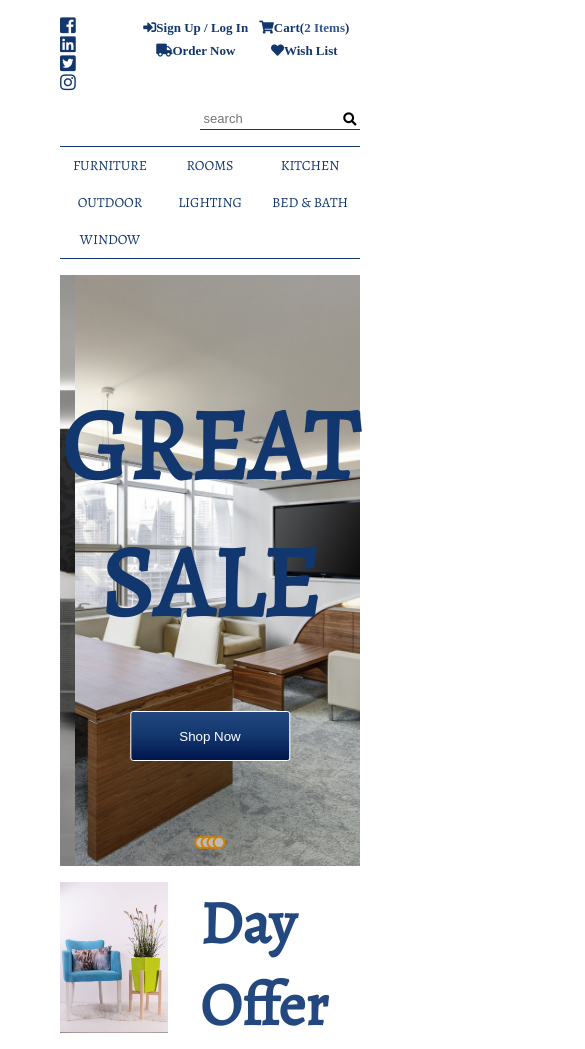
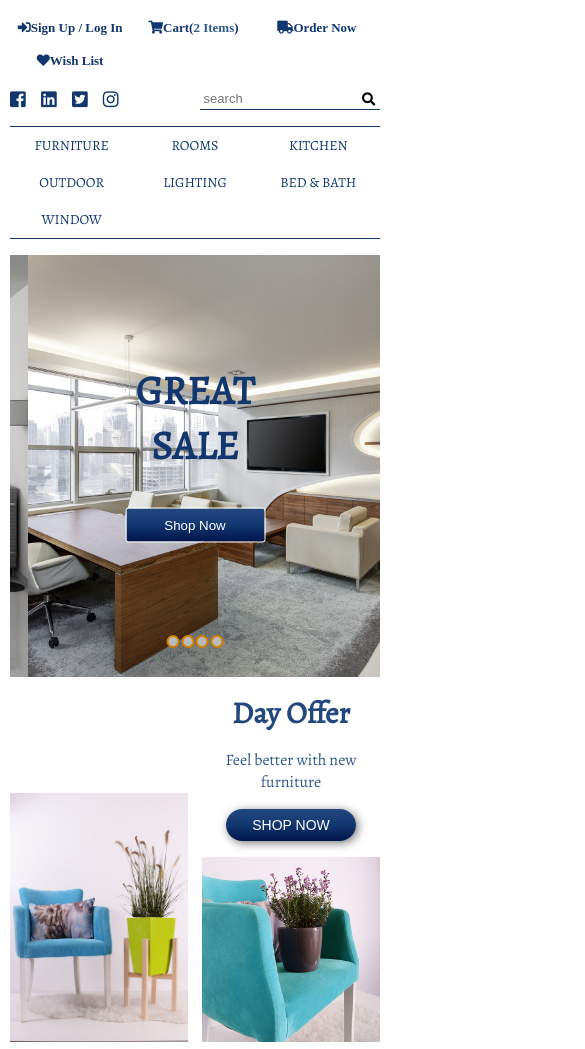
Before and after one commit to Macpeters/css_grid_project_2, a plain HTML site: page index.html in a window 390 px wide. Shown: the top 1049 px of the page, 585 px wide, since content can reach past the window. Drawn offline with nearby package versions, Linux system fonts and the light colour scheme.

Commit message:
make responsive

```diff
--- a/style.css
+++ b/style.css
@@ -691,3 +691,161 @@ body {
   }
 }
 /* End Modal */
+
+@media(max-width: 1250px) {
+  .banner-heading {
+    font-size: 8rem;
+  }
+  .day-offer-heading {
+    font-size: 5rem;
+  }
+  .day-offer-paragraph {
+    font-size: 3rem;
+  }
+}
+
+@media(max-width: 1000px) {
+  .container {
+    grid-template-columns: minmax(4rem, 1fr) repeat(8, minmax(min-content, 16rem)) minmax(4rem, 1fr);
+  }
+  .social-icons {
+    grid-column: 2 / 5;
+    grid-row: 2 / 3;
+  }
+  .first-nav {
+    grid-column: 2 / 10;
+  }
+  .banner-heading {
+    font-size: 5rem;
+  }
+  .day-offer-heading {
+    font-size: 4.5rem;
+  }
+  .day-offer-paragraph {
+    font-size: 2.5rem;
+  }
+  .day-offer-img-one {
+    align-self: end;
+  }
+  .forms-wrapper form {
+    width: 40rem;
+  }
+}
+
+@media(max-width: 800px) {
+  .container {
+    grid-template-columns: minmax(2rem, 1fr) repeat(8, minmax(min-content, 16rem)) minmax(2rem, 1fr);
+    grid-template-rows: repeat(3, min-content) 50vh repeat(5, min-content);
+  }
+  .social-icons {
+    grid-column: 2 / 6;
+  }
+  .dropdown {
+    width: 55.2rem;
+    grid-template-columns: repeat(7, 7.5rem);
+  }
+  .dropdown-list-link {
+    margin-bottom: .7rem;
+  }
+  .dropdown-image {
+    height: 100%;
+    object-fit: cover;
+  }
+  .banner-btn {
+    width: 14rem;
+    height: 4rem;
+  }
+  .slide-btn-1 {
+    left: 45.5%;
+  }
+  .slide-btn-2 {
+    left: 48.5%;
+  }
+  .slide-btn-3 {
+    left: 51.5%;
+  }
+  .slide-btn-4 {
+    left: 54.5%;
+  }
+  .day-offer-heading {
+    font-size: 4rem;
+  }
+  .day-offer-paragraph {
+    font-size: 2rem;
+  }
+  .day-offer-btn {
+    width: 13rem;
+    padding: .8rem;
+  }
+}
+
+@media(max-width: 600px) {
+  .container {
+    grid-template-columns: minmax(1rem, 1fr) repeat(8, minmax(min-content, 16rem)) minmax(1rem, 1fr);
+  }
+  .first-nav-list {
+    grid-template-columns: repeat(auto-fit, minmax(12rem, 1fr));
+    grid-row-gap: 1rem;
+  }
+  .social-icons {
+    grid-column: 2 / 7;
+    grid-template-columns: repeat(auto-fit, minmax(2rem, 1fr));
+  }
+  .dropdown {
+    width: 30rem;
+    grid-template-columns: repeat(4, 7.5rem);
+  }
+  .dropdown-image {
+    display: none;
+  }
+  .banner-heading {
+    font-size: 4rem;
+  }
+  .banner-btn {
+    transform: translateY(-2.5rem);
+    height: 3.5rem;
+  }
+  .slide-btn {
+    top: 90%;
+  }
+  .slide-btn-1 {
+    left: 44%;
+  }
+  .slide-btn-2 {
+    left: 48%;
+  }
+  .slide-btn-3 {
+    left: 52%;
+  }
+  .slide-btn-4 {
+    left: 56%;
+  }
+  .day-offer {
+    grid-column-gap: 1.4rem;
+  }
+  .day-offer-heading {
+    font-size: 3rem;
+  }
+  .day-offer-paragraph {
+    font-size: 1.6rem;
+    text-align: center;
+  }
+  .gallery {
+    grid-gap: 1rem;
+    padding: 1rem;
+  }
+  .contact {
+    grid-template-columns: 1fr;
+    grid-row-gap: 2rem;
+  }
+  .contact-heading {
+    font-size: 1.8rem;
+    justify-self: center;
+  }
+  .contact-form {
+    justify-self: center;
+  }
+  .forms-wrapper form {
+    width: 30rem;
+  }
+}
```
